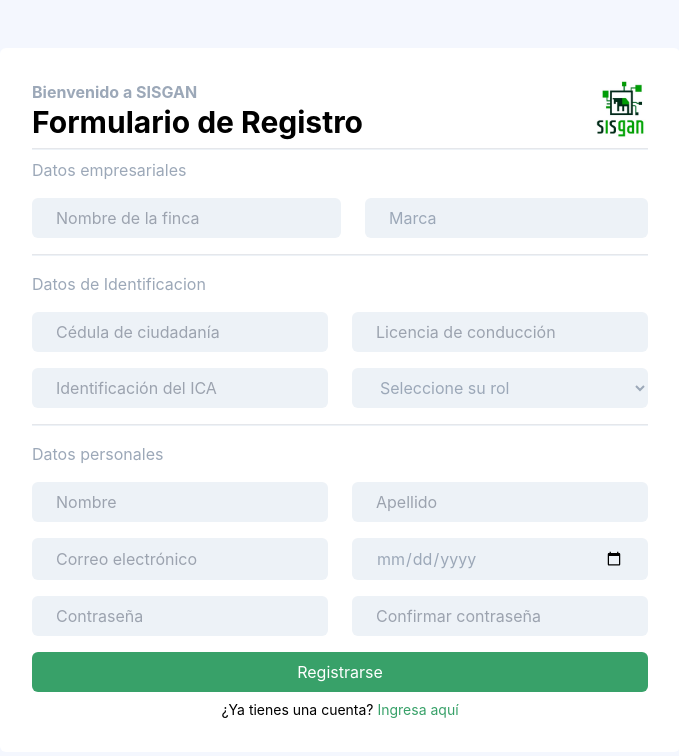
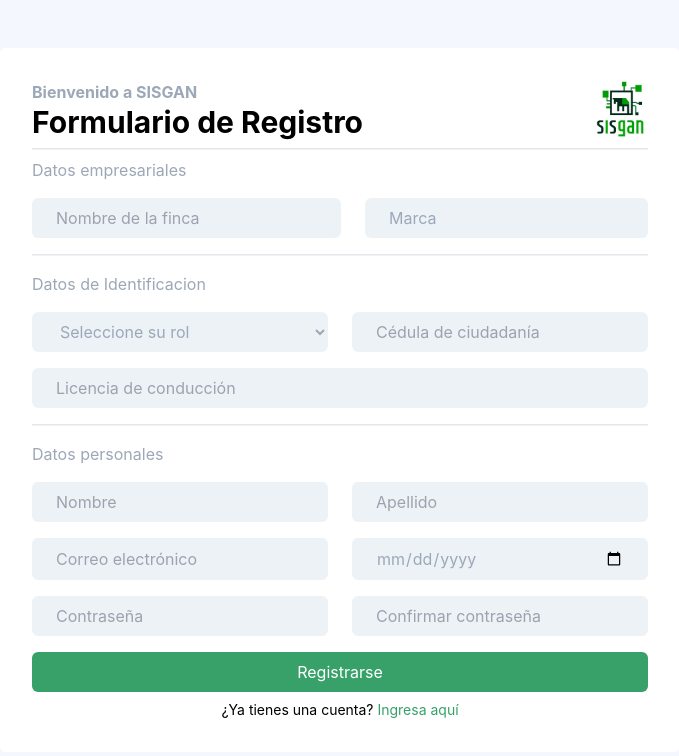
Before and after one commit to Ardilan13/sisgan, a React (Vite) app: page / in a window 1280 px wide. Shown: the top 756 px of the page, without its empty margins (300-979 px from the left). Built offline with nearby package versions, Linux system fonts and the light colour scheme.

Commit message:
ajuste register

```diff
--- a/src/pages/Register.tsx
+++ b/src/pages/Register.tsx
@@ -48,8 +48,6 @@ export default function Register() {
     const {
       farmName,
       idCard,
-      idDrivingLicense,
-      idCardIca,
       role,
       firstName,
       lastName,
@@ -61,8 +59,6 @@ export default function Register() {
     if (
       !farmName ||
       !idCard ||
-      !idDrivingLicense ||
-      !idCardIca ||
       !role ||
       !firstName ||
       !lastName ||
@@ -78,6 +74,21 @@ export default function Register() {
       setAlert("Las contraseñas no coinciden");
       return;
     }
+
+    switch (role) {
+      case "ICA":
+        setFormData({ ...formData, idDrivingLicense: "" });
+        break;
+      case "PROPIETARY":
+        setFormData({ ...formData, idDrivingLicense: "", idCardIca: "" });
+        break;
+      case "TRANSPORTER":
+        setFormData({ ...formData, idCard: "", idCardIca: "" });
+        break;
+      default:
+        break;
+    }
+    console.log(formData);
 
     setLoading(true);
     try {
@@ -159,32 +170,6 @@ export default function Register() {
           <hr className="bg-secondary-100 w-full h-0.5" />
           <p>Datos de Identificacion</p>
           <div className="w-full flex gap-6">
-            <input
-              className="w-full py-2 px-6 rounded-md bg-secondary-100"
-              type="number"
-              name="idCard"
-              value={formData.idCard}
-              placeholder="Cédula de ciudadanía"
-              onChange={handleInputChange}
-            />
-            <input
-              className="w-full py-2 px-6 rounded-md bg-secondary-100"
-              type="number"
-              name="idDrivingLicense"
-              value={formData.idDrivingLicense}
-              placeholder="Licencia de conducción"
-              onChange={handleInputChange}
-            />
-          </div>
-          <div className="w-full flex gap-6">
-            <input
-              className="w-full py-2 px-6 rounded-md bg-secondary-100"
-              type="text"
-              name="idCardIca"
-              value={formData.idCardIca}
-              placeholder="Identificación del ICA"
-              onChange={handleInputChange}
-            />
             <select
               className="w-full py-2 px-6 rounded-md bg-secondary-100"
               name="role"
@@ -198,6 +183,37 @@ export default function Register() {
               <option value="TRANSPORTER">TRANSPORTER</option>
               <option value="PROPIETARY">PROPIETARY</option>
             </select>
+            <input
+              className="w-full py-2 px-6 rounded-md bg-secondary-100"
+              type="number"
+              name="idCard"
+              value={formData.idCard}
+              placeholder="Cédula de ciudadanía"
+              onChange={handleInputChange}
+            />
+          </div>
+          <div className="w-full flex gap-6">
+            {formData.role === "ICA" ? (
+              <input
+                className="w-full py-2 px-6 rounded-md bg-secondary-100"
+                type="text"
+                name="idCardIca"
+                value={formData.idCardIca}
+                placeholder="Identificación del ICA"
+                onChange={handleInputChange}
+              />
+            ) : formData.role === "PROPIETARY" ? (
+              <></>
+            ) : (
+              <input
+                className="w-full py-2 px-6 rounded-md bg-secondary-100"
+                type="number"
+                name="idDrivingLicense"
+                value={formData.idDrivingLicense}
+                placeholder="Licencia de conducción"
+                onChange={handleInputChange}
+              />
+            )}
           </div>
           <hr className="bg-secondary-100 w-full h-0.5" />
           <p>Datos personales</p>
```
